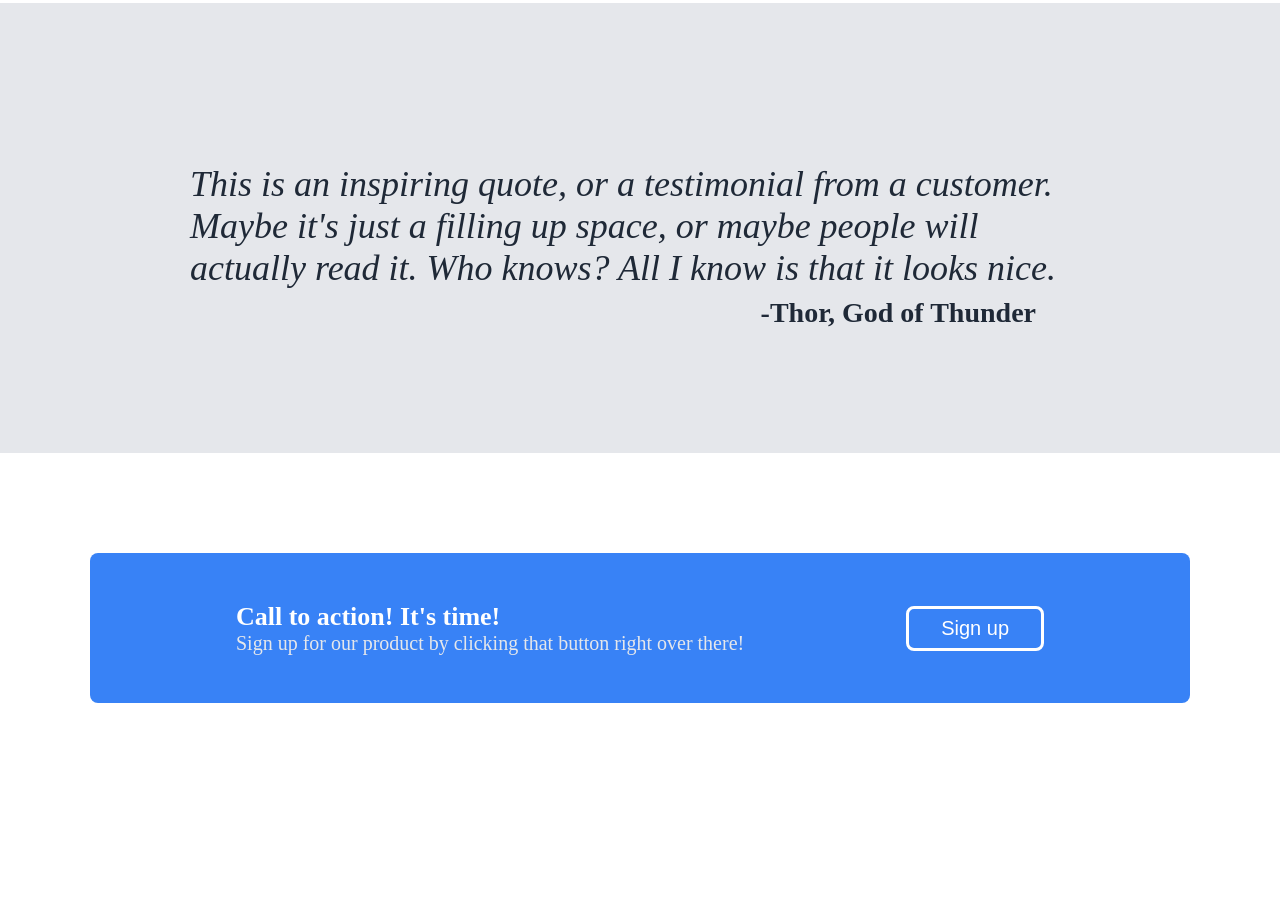
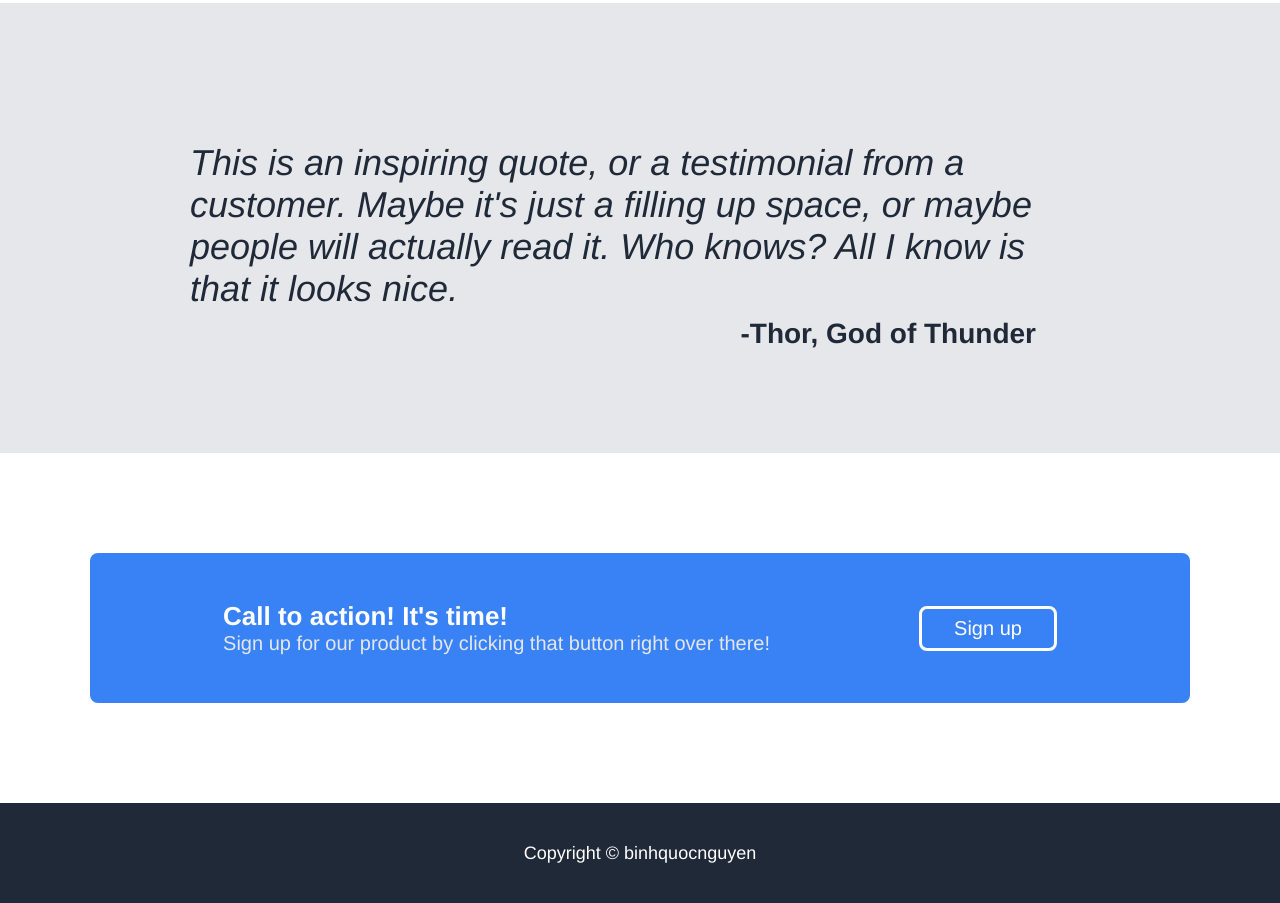
Before and after one commit to binhquocnguyen/odin-landing-page, a plain HTML site: page index.html in a window 1280 px wide. Shown: the part 1097-2000 px from the top of the page. Before the commit the page ends 1900 px from the top, so only its background shows below. Drawn offline with Linux system fonts and the light colour scheme.

Commit message:
feat: Create, Style footer and Define font-family

```diff
--- a/index.html
+++ b/index.html
@@ -77,5 +77,10 @@
             <button type="button">Sign up</button>
         </div>
     </div>
+
+    <!-- Footer -->
+    <div class="footer-container">
+        <p>Copyright &copy; binhquocnguyen</p>
+    </div>
 </body>
 </html>
--- a/style.css
+++ b/style.css
@@ -4,6 +4,7 @@
     box-sizing: border-box;
     list-style-type: none;
     text-decoration: none;
+    font-family: Helvetica, Arial, sans-serif;
 }
 
 /* Header's styling */
@@ -208,3 +209,17 @@
     border: 3px solid #fff;
     border-radius: 8px;
 }
+
+/* Footer's styling */
+.footer-container {
+    display: flex;
+    justify-content: center;
+    align-items: center;
+    height: 100px;
+    background-color: #1f2937;
+}
+
+.footer-container p {
+    color: #fff;
+    font-size: 18px;
+}
```
